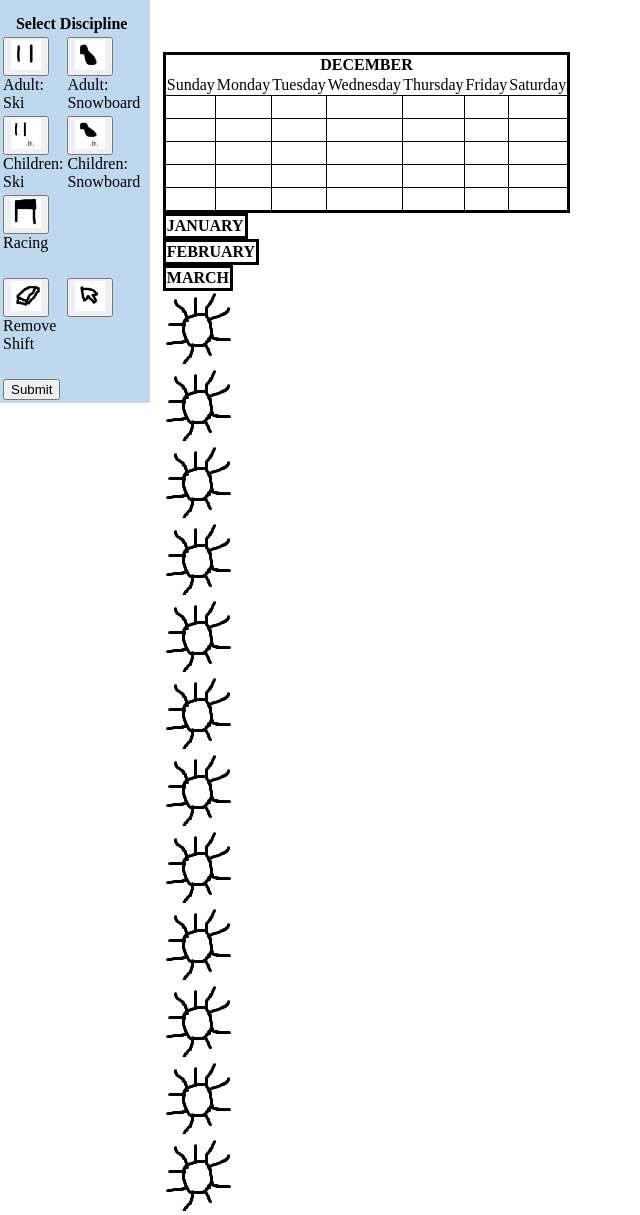
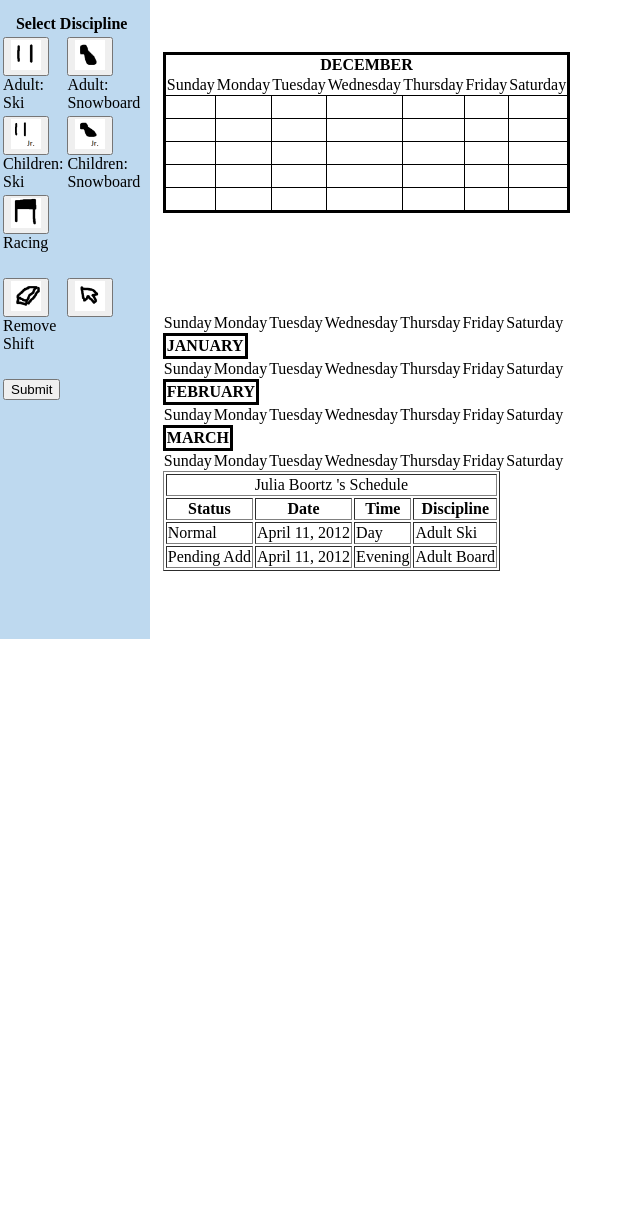
Before and after one commit to juliaann/6.813---Scheduler, a Django app: page /calendar/ in a window 1280 px wide. Shown: the part 161-1376 px from the top of the page, without its empty margins (0-640 px from the left). After the commit the page ends 800 px from the top, so only its background shows below. Run offline with Django 3.2, Linux system fonts and the light colour scheme; data comes from the database, SQL or seed files in the repository; both versions use the stored data as it was after the commit; lists and menus that the app fills with data are empty; parts of the project's set-up code (start-up, migrations or seed data) failed here and were passed over; some libraries are stand-ins or nearby versions.

Commit message:
Played with formating to make stuff work with different sizes.  Banner spans screen and sidepanel goes all the way to the bottom of the page. Calendar scrolls inside it. Resizing anything but the sidepanel should be fine now. Also it up so that information is passed into the calendar view.  It's hard coded to the admin user right now. Will have to set up login and sessions and stuff later, but that doesn't have to be done for the prototype. I set up a table with the information about the instructors schedule to demo how to use the variables. Let me know if you have questions.

```diff
--- a/Scheduler/models.py
+++ b/Scheduler/models.py
@@ -12,6 +12,11 @@ class Shift(models.Model):
 
     time = models.IntegerField(choices = SHIFT_TIMES)
 
+    hasAdultSki = models.BooleanField()
+    hasAdultBoard = models.BooleanField()
+    hasChildrensSki = models.BooleanField()
+    hasChildrensBoard = models.BooleanField()
+    hasRace = models.BooleanField()
 
 
     def __unicode__(self):
@@ -31,3 +36,13 @@ class ScheduledShifts(models.Model):
     )
 
     status = models.IntegerField(choices = SHIFT_STATUS)
+
+    DISCIPLINE = (
+        (0, u'AdultSki'),
+        (1, u'AdultBoard'),
+        (2, u'ChildrensSki'),
+        (3, u'ChildrensBoard'),
+        (4, u'Race'),
+    )
+
+    discipline = models.IntegerField(choices = DISCIPLINE)
--- a/Scheduler/static/css/mainLayout.css
+++ b/Scheduler/static/css/mainLayout.css
@@ -24,6 +24,7 @@ div.container{
 	padding-top: 1%;
 	width: 150px;
 	left: 0px;
+	height: 100%;
 	z-index: 1;
 	background-color: rgb(190,217, 239);
 }
--- a/Scheduler/static/javascript/url_extract.js
+++ b/Scheduler/static/javascript/url_extract.js
@@ -1,4 +1,9 @@
- : function() {
+
+//This script extracts parameters from the URL -- useful for usernames, etc...(?)
+//from jquery-howto.blogspot.com
+
+$.extend({
+ getURlVars: function() {
             var vars = [], hash;
             var hashes = window.location.href.slice(
                     window.location.href.indexOf('?') + 1).split('&');
--- a/Scheduler/templates/calendar.html
+++ b/Scheduler/templates/calendar.html
@@ -82,18 +82,29 @@
     <table class="month" id="february"><tr><th colspan=7>FEBRUARY</th></tr></table>
     <table class="month" id="march"><tr><th colspan=7>MARCH</th></tr></table>
 
-<div><img src="/static/images/day.png">
-<div><img src="/static/images/day.png">
-<div><img src="/static/images/day.png">
-<div><img src="/static/images/day.png">
-<div><img src="/static/images/day.png">
-<div><img src="/static/images/day.png">
-<div><img src="/static/images/day.png">
-<div><img src="/static/images/day.png">
-<div><img src="/static/images/day.png">
-<div><img src="/static/images/day.png">
-<div><img src="/static/images/day.png">
-<div><img src="/static/images/day.png">
+
+
+<table class="my_schedule" border="1">
+	<tr>
+		<td colspan=4 align="center"> {{ instructor }} 's Schedule </td>
+	</tr>
+	<tr>
+		<th> Status </th>
+		<th> Date </th>
+		<th> Time </th>
+		<th> Discipline </th>
+	</tr>
+
+	{% for status, date, time, discipline in shifts %}
+	<tr>
+		<td> {{ status }} </td>
+		<td> {{ date }} </td>
+		<td> {{ time }} </td>
+		<td> {{ discipline }} </td>
+	</tr>
+	{% endfor %}
+
+</table>
 </div>
 
 </div>
--- a/Scheduler/views.py
+++ b/Scheduler/views.py
@@ -1,8 +1,63 @@
 from django.shortcuts import render_to_response
+from django.template import RequestContext
+from models import *
 
 
 def index(request):
     return render_to_response('index.html')
 
 def view_calendar(request):
-    return render_to_response('calendar.html')
+    instr = User.objects.get(username = 'admin')
+    instr_name = instr.first_name + instr.last_name
+    print instr_name
+    shifts = list(ScheduledShifts.objects.filter(instructor = instr))
+    print shifts
+    my_shifts = []
+    for s in shifts:
+        shift_status = get_human_readable_status(s.status)
+        shift_time = get_human_readable_time(s.shift.all()[0].time)
+        shift_discipline = get_human_readable_discipline(s.discipline)
+        my_shifts+=[[shift_status, s.shift.all()[0].date, shift_time, shift_discipline]]
+    print my_shifts
+    return render_to_response('calendar.html',
+                              {'instructor': instr_name,
+                               'shifts': my_shifts},
+                              context_instance=RequestContext(request))
+
+def get_human_readable_time(shift_num):
+    if shift_num == 0:
+        return "Day"
+    elif shift_num == 1:
+        return "Evening"
+    elif shift_num == 2:
+        return "Night"
+    else:
+        return "Invalid"
+
+def get_human_readable_status(status_num):
+    if status_num == 0:
+        return "Normal"
+    elif status_num == 1:
+        return "Pending Add"
+    elif status_num == 2:
+        return "Pending Delete"
+    elif status_num == 3:
+        return "Excused"
+    elif status_num == 4:
+        return "Absent"
+    else:
+        return "Invalid"
+
+def get_human_readable_discipline(discipline_num):
+    if discipline_num == 0:
+        return "Adult Ski"
+    elif discipline_num == 1:
+        return "Adult Board"
+    elif discipline_num == 2:
+        return "Children's Ski"
+    elif discipline_num == 3:
+        return "Children's Board"
+    elif discipline_num == 4:
+        return "Race"
+    else:
+        return "Invalid"
```
Also changed, not shown: Scheduler/scheduler.db.
